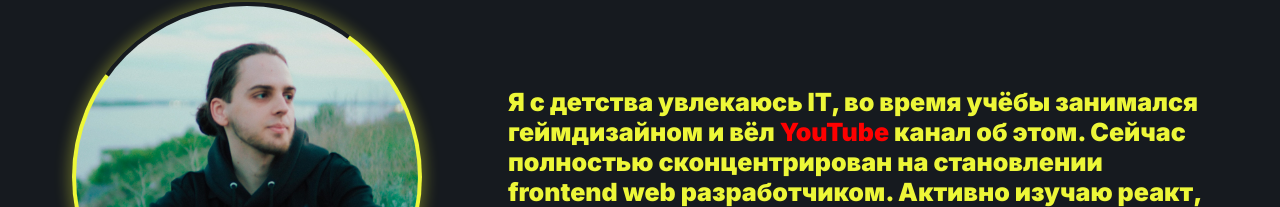
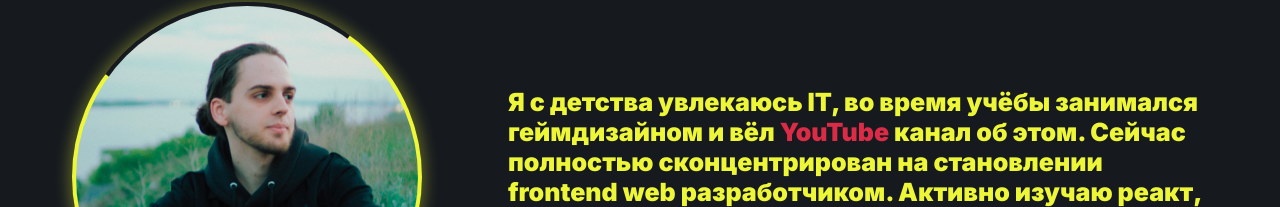
Before and after one commit to KrashheR/krashher-website, a React (Create React App) app: page / in a window 1280 px wide. Shown: the part 244-451 px from the top of the page. Built offline with nearby package versions, Linux system fonts and the light colour scheme.

Commit message:
updated description color

```diff
--- a/src/components/aboutMe/styled.js
+++ b/src/components/aboutMe/styled.js
@@ -26,5 +26,5 @@ export const StyledAboutMeText = styled.p`
 `;
 
 export const StyledAboutMeLink = styled.a`
-  color: red;
+  color: #dc2b46;
 `;
```
